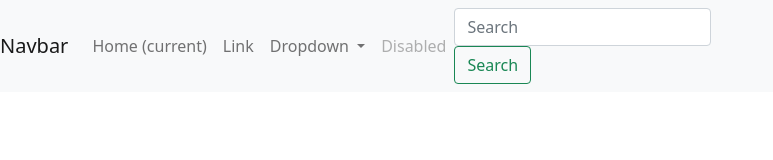
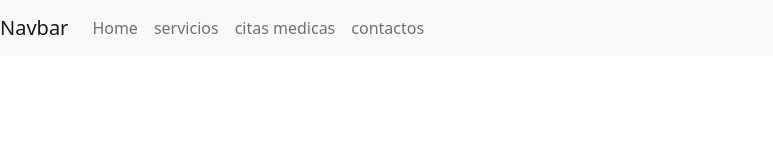
Before and after one commit to RadoV18/proyecto_web, a website: page public/views/citas-medicas.html in a window 1280 px wide. Shown: the whole page, without its empty margins (0-773 px from the left). Drawn offline with nearby package versions, Linux system fonts and the light colour scheme.

Commit message:
Add citas-medicas

```diff
--- a/public/views/citas-medicas.html
+++ b/public/views/citas-medicas.html
@@ -13,7 +13,7 @@
 <body>
 
     <nav class="navbar navbar-expand-lg navbar-light bg-light">
-        <a class="navbar-brand" href="#">Navbar</a>
+        <a class="navbar-brand" href="index.html">Navbar</a>
         <button class="navbar-toggler" type="button" data-toggle="collapse" data-target="#navbarSupportedContent"
             aria-controls="navbarSupportedContent" aria-expanded="false" aria-label="Toggle navigation">
             <span class="navbar-toggler-icon"></span>
@@ -22,31 +22,18 @@
         <div class="collapse navbar-collapse" id="navbarSupportedContent">
             <ul class="navbar-nav mr-auto">
                 <li class="nav-item active">
-                    <a class="nav-link" href="#">Home <span class="sr-only">(current)</span></a>
+                    <a class="nav-link" href="index.html">Home</span></a>
                 </li>
                 <li class="nav-item">
-                    <a class="nav-link" href="#">Link</a>
-                </li>
-                <li class="nav-item dropdown">
-                    <a class="nav-link dropdown-toggle" href="#" id="navbarDropdown" role="button"
-                        data-toggle="dropdown" aria-haspopup="true" aria-expanded="false">
-                        Dropdown
-                    </a>
-                    <div class="dropdown-menu" aria-labelledby="navbarDropdown">
-                        <a class="dropdown-item" href="#">Action</a>
-                        <a class="dropdown-item" href="#">Another action</a>
-                        <div class="dropdown-divider"></div>
-                        <a class="dropdown-item" href="#">Something else here</a>
-                    </div>
+                    <a class="nav-link" href="servicios.html">servicios</a>
                 </li>
                 <li class="nav-item">
-                    <a class="nav-link disabled" href="#">Disabled</a>
+                    <a class="nav-link" href="citas-medicas.html">citas medicas</a>
+                </li>
+                <li class="nav-item">
+                    <a class="nav-link" href="contactos.html">contactos</a>
                 </li>
             </ul>
-            <form class="form-inline my-2 my-lg-0">
-                <input class="form-control mr-sm-2" type="search" placeholder="Search" aria-label="Search">
-                <button class="btn btn-outline-success my-2 my-sm-0" type="submit">Search</button>
-            </form>
         </div>
     </nav>
 
```
